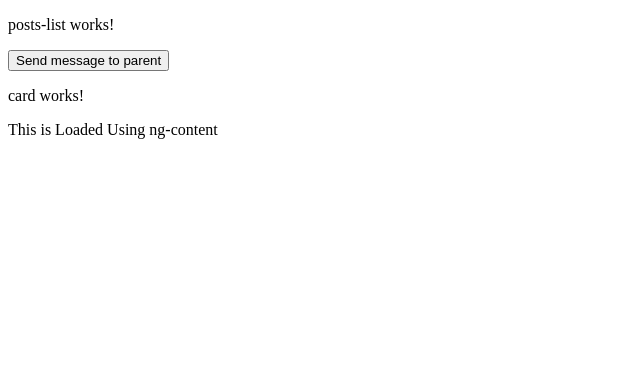
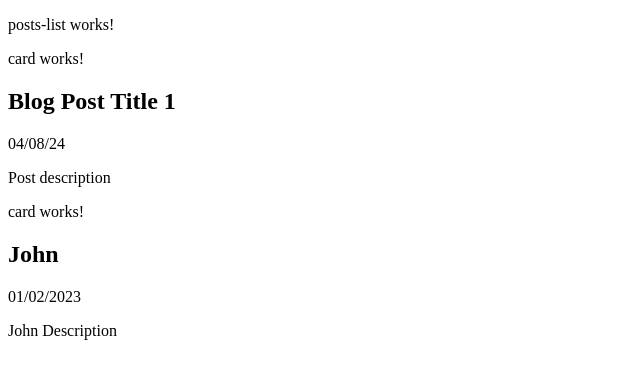
Before and after one commit to seeyassine/Angular-Learn, an Angular app: page / in a window 1280 px wide. Shown: the top 374 px of the page, without its empty margins (0-640 px from the left). Built offline with nearby package versions, Linux system fonts and the light colour scheme.

Commit message:
99 - Reusable Components

```diff
--- a/src/app/app.component.html
+++ b/src/app/app.component.html
@@ -2,5 +2,7 @@
 <app-posts-list></app-posts-list>
 
 <app-card>
-    <p>This is Loaded Using ng-content</p>
+        <h2>John</h2>
+        <p>01/02/2023</p>
+        <p>John Description</p>
 </app-card>
--- a/src/app/posts-list/posts-list.component.html
+++ b/src/app/posts-list/posts-list.component.html
@@ -1,3 +1,7 @@
 <p>posts-list works!</p>
 
-<button (click)="sendMessage()">Send message to parent </button>
+<app-card>
+    <h2>Blog Post Title 1 </h2>
+    <p>04/08/24</p>
+    <p>Post description</p>
+</app-card>
--- a/src/app/posts-list/posts-list.component.ts
+++ b/src/app/posts-list/posts-list.component.ts
@@ -1,10 +1,11 @@
 import { NgFor } from '@angular/common';
 import { Component, Input, EventEmitter, Output } from '@angular/core';
+import { CardComponent } from "../card/card.component";
 
 @Component({
   selector: 'app-posts-list',
   standalone: true,
-  imports: [NgFor],
+  imports: [NgFor, CardComponent],
   templateUrl: './posts-list.component.html',
   styleUrl: './posts-list.component.css'
 })
```
